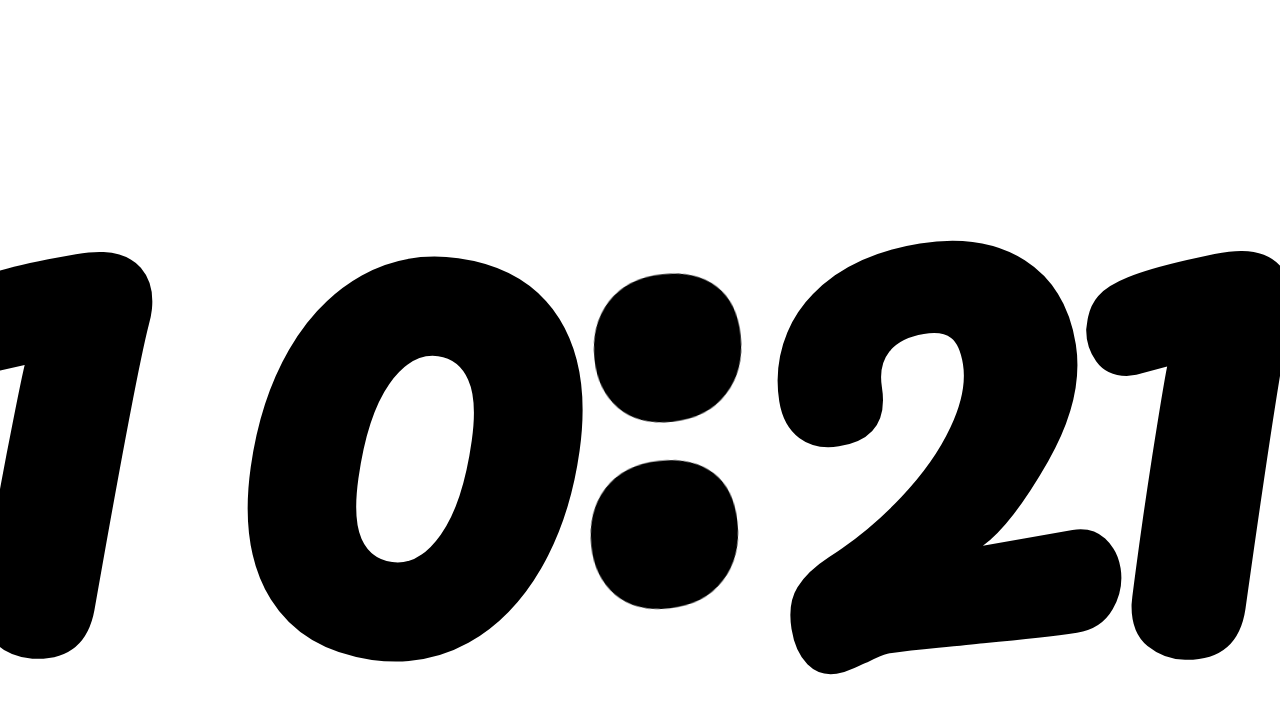
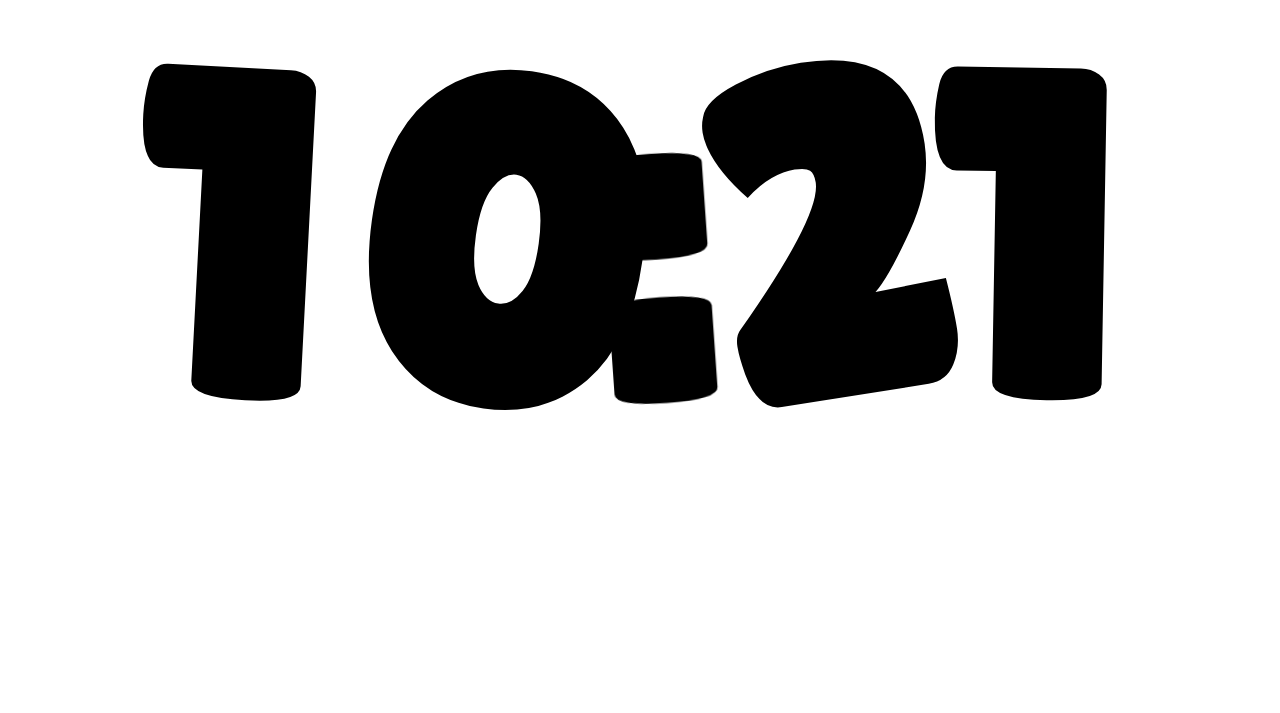
Before and after one commit to xiaoyao-Ye/ios17-clock, a Vue app: page / in a window 1280 px wide. Shown: the part 157-870 px from the top of the page. After the commit the page ends 800 px from the top, so only its background shows below. Built offline with nearby package versions, Linux system fonts and the light colour scheme; a web font is replaced by a local one.

Commit message:
feat: Add rem

```diff
--- a/src/App.vue
+++ b/src/App.vue
@@ -35,21 +35,26 @@ function updateClock() {
   const newTimeList: number[] = [...hours.split(""), ...minutes.split(""), ...seconds.split("")].map(f => +f);
   getDelay(newTimeList);
   timeList.value = newTimeList;
-  // console.log('( timeList.value )===============>', timeList.value)
 
-  // 计算下一分钟的时间
   const nextMinute = new Date(now.getFullYear(), now.getMonth(), now.getDate(), now.getHours(), now.getMinutes() + 1, 0);
   const timeDifference = nextMinute.getTime() - now.getTime();
   // const timeDifference = 5000
 
-  // 设置下一次的定时
   timeID.value = setTimeout(updateClock, timeDifference);
 }
 function getRandom(min: number, max: number) {
   return Math.round(Math.random() * (max - min) + min);
 }
-const rotate = ref(getRandom(-15, 15));
+const rotate = ref(getRandom(-12, 12));
 updateClock();
+
+window.addEventListener("resize", calculateFontSize);
+function calculateFontSize() {
+  const windowWidth = window.innerWidth;
+  const fontSize = windowWidth / 10 + "px"; // 将窗口宽度的十分之一作为字体大小的基准
+  document.documentElement.style.fontSize = fontSize;
+}
+calculateFontSize();
 
 onUnmounted(() => {
   clearInterval(timeID.value);
@@ -57,10 +62,10 @@ onUnmounted(() => {
 </script>
 
 <template>
-  <div h-full w-full flex items-center justify-center overflow-hidden text-13rem>
+  <div h-full w-full flex items-center justify-center overflow-hidden text-3.5rem>
     <Num :num="timeList[0]" :delay="delayList[0]" />
     <Num :num="timeList[1]" :delay="delayList[1]" />
-    <div :style="`transform: rotate(${rotate}deg);padding-bottom: 100px;`">:</div>
+    <div :style="`transform: rotate(${rotate}deg); transition: all 3s ease;`">:</div>
     <Num :num="timeList[2]" :delay="delayList[2]" />
     <Num :num="timeList[3]" :delay="delayList[3]" />
     <!-- <Num :num="timeList[4]" :delay="delayList[4]" /> -->
@@ -74,13 +79,14 @@ onUnmounted(() => {
 @import url("https://fonts.googleapis.com/css2?family=Lilita+One&family=Pacifico&display=swap");
 
 html {
-  font-size: 50px;
   font-weight: 900;
   line-height: 1;
   font-family: "Pacifico", cursive !important;
-}
-.font-sans {
-  font-family: "Pacifico", cursive !important;
   font-family: "Lilita One", cursive !important;
 }
+#app {
+  overflow: hidden;
+  width: 100vw;
+  height: 100vh;
+}
 </style>
```
Also changed, not shown: src/assets/time.jpg (added), 1 other file (tests, documents, lock files or other folders).
